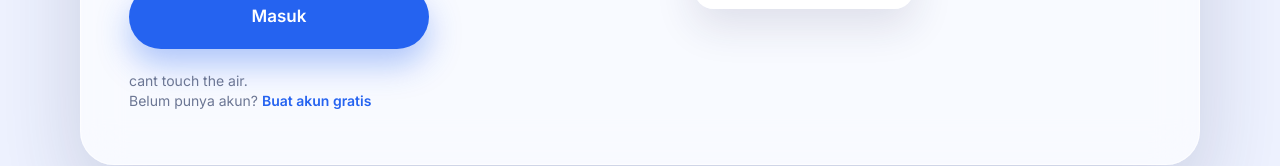
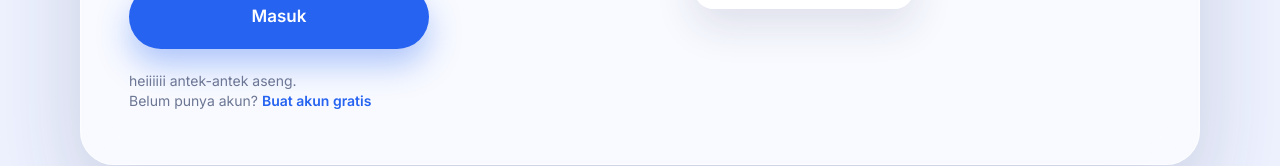
Before and after one commit to Udean-inrahim/tugas-bu-dian, a React (Vite) app in the folder frontend/: page /login in a window 1280 px wide. Shown: the part 703-869 px from the top of the page. Built offline with nearby package versions, Linux system fonts and the light colour scheme; no server answers; a web font is replaced by a local one.

Commit message:
feat(ui): update placeholder username & tagline di halaman login

```diff
--- a/frontend/src/pages/LoginPage.tsx
+++ b/frontend/src/pages/LoginPage.tsx
@@ -178,7 +178,7 @@ export function LoginPage() {
                 autoComplete={loginMode === "email" ? "email" : "username"}
                 autoCapitalize="none"
                 spellCheck={false}
-                placeholder={loginMode === "email" ? "nama@email.com" : "misal: budi_99"}
+                placeholder={loginMode === "email" ? "nama@email.com" : "misal: prabowo_gaming969"}
                 value={email}
                 onChange={(e) => setEmail(e.target.value)}
                 required
@@ -253,7 +253,7 @@ export function LoginPage() {
           </form>
 
           <p className="mt-[22px] text-sm font-light text-[#6b7694]">
-            {remember ? "cant touch the air." : "Sesi berakhir saat browser ditutup."}
+            {remember ? "heiiiiii antek-antek aseng." : "Sesi berakhir saat browser ditutup."}
             <br />
             Belum punya akun?{" "}
             <Link
```
